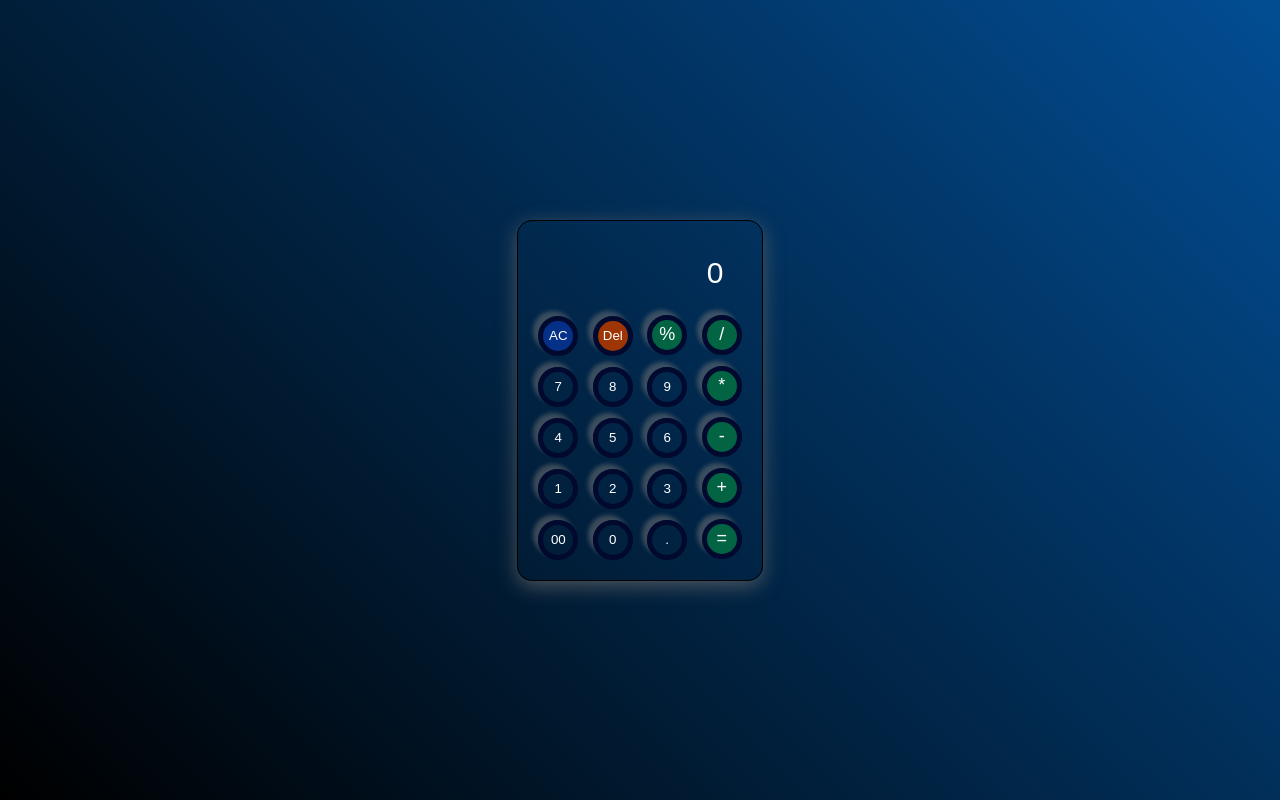
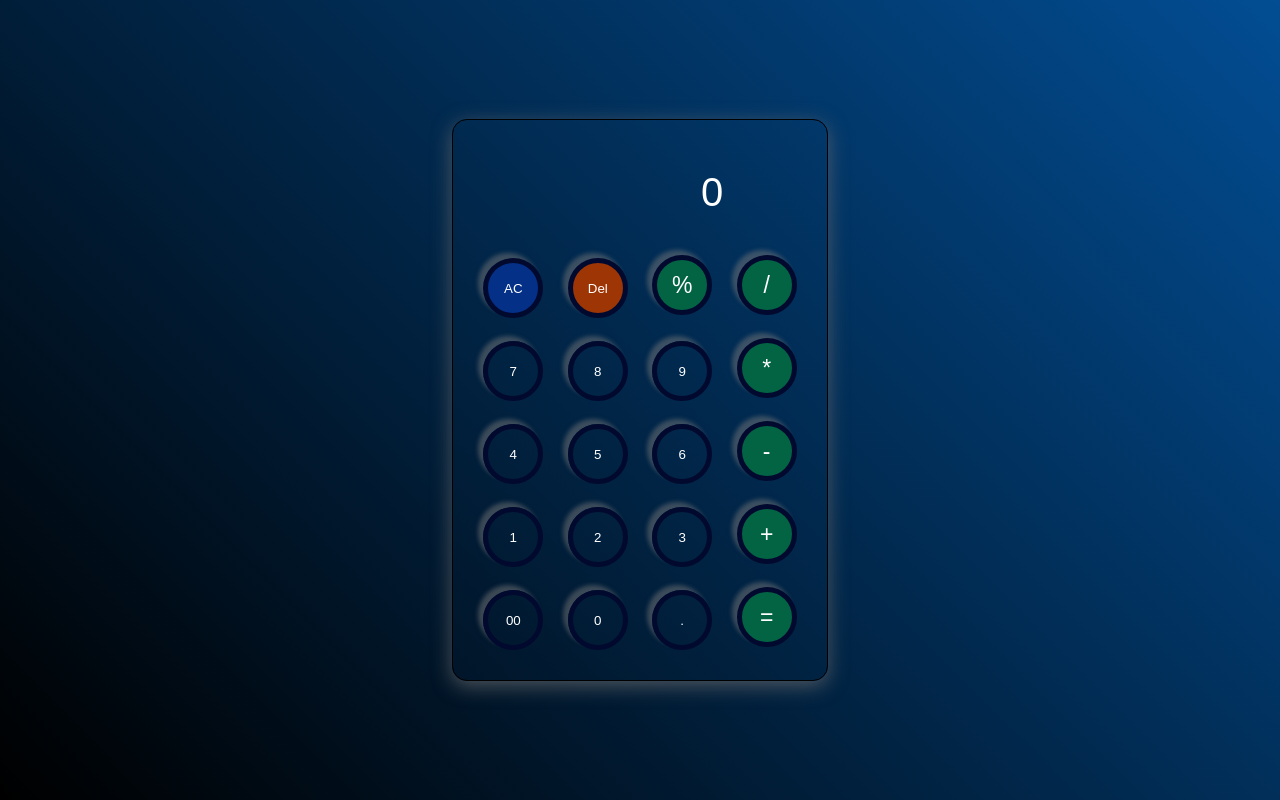
Before and after one commit to Aasif1502/calculator, a plain HTML site: page index.html in a window 1280 px wide. Drawn offline with Linux system fonts and the light colour scheme.

Commit message:
added size

```diff
--- a/style.css
+++ b/style.css
@@ -13,28 +13,28 @@
  }
  .app {
     border: solid black 1px;
-    padding: 15px;
+    padding: 20px;
     border-radius: 15px;
     box-shadow: 0px 5px 20px rgba(110,110,110,0.7);
     background-color: transparent;
  }
  input {
-    padding: 10px;
-    margin: 10px;
-    font-size: 30px;
+    padding: 15px;
+    margin: 15px;
+    font-size: 40px;
     background-color: transparent;
      border: none;
     text-align: right;
-    width: 170px;
+    width: 220px;
     color: white;
  }
  input::placeholder {
     color: white;
  }
  button {
-    width: 40px;
-    height: 40px;
-    margin: 5px;
+    width: 60px;
+    height: 60px;
+    margin: 10px;
     border-radius: 50%;
     background-color: transparent;
     border: solid rgb(2, 9, 46) 5px;
@@ -46,7 +46,7 @@ button:hover {
 }
 .greenBtn {
     background-color: rgb(2, 100, 67);
-    font-size: 18px;
+    font-size: 23px;
 }
 .blueBtn {
     background-color: rgb(4, 48, 136);
```
